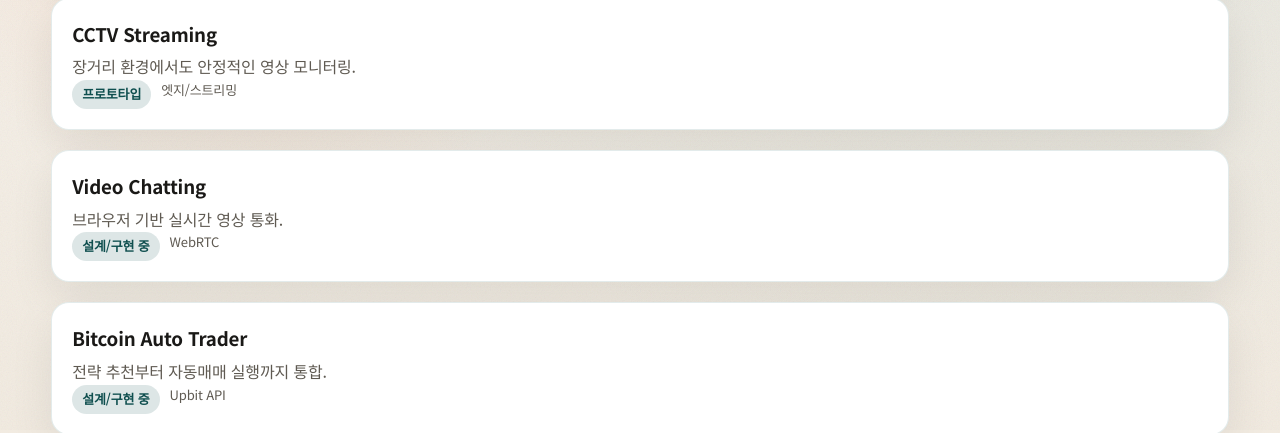
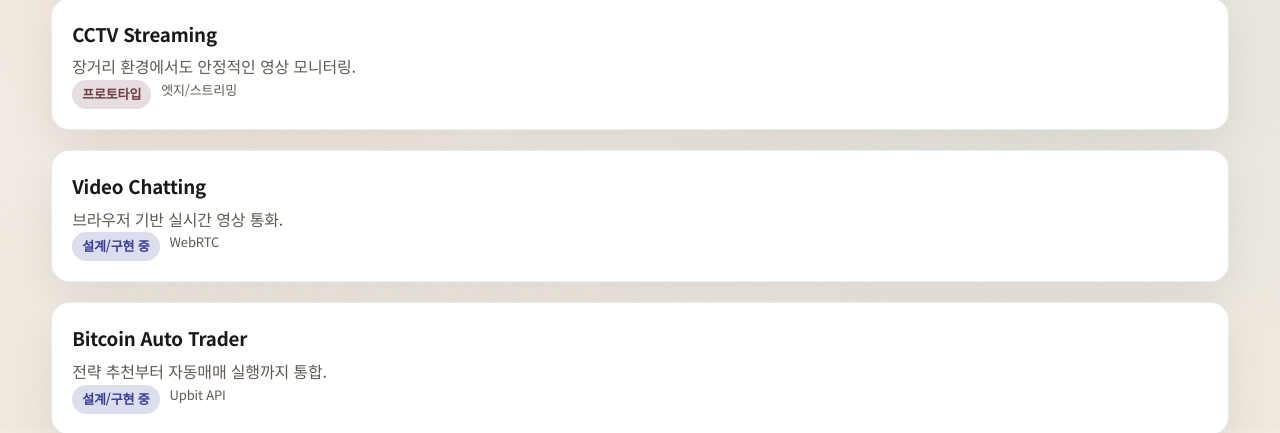
Before and after one commit to YooJuno/YooJuno.github.io, a React (Vite) app: page /web-service in a window 1280 px wide. Shown: the part 370-803 px from the top of the page. Built offline with nearby package versions, Linux system fonts and the light colour scheme.

Commit message:
style: badge 구분 색 추가

```diff
--- a/src/index.css
+++ b/src/index.css
@@ -482,11 +482,24 @@ img {
 }
 
 .badge {
-  background: rgba(30, 91, 89, 0.15);
-  color: var(--accent);
   padding: 4px 10px;
   border-radius: 999px;
   font-weight: 600;
+}
+
+.badge-prototype {
+  background: rgba(91, 30, 43, 0.15);
+  color: rgba(91, 30, 43, 0.85);
+}
+
+.badge-running {
+  background: rgba(30, 91, 89, 0.15);
+  color: #0f4f4f
+}
+
+.badge-dev {
+  background: rgba(25, 32, 133, 0.15);
+  color: rgba(25, 32, 133, 0.85);
 }
 
 .tag-row {
--- a/src/pages/webservice/WebService.jsx
+++ b/src/pages/webservice/WebService.jsx
@@ -23,7 +23,7 @@ function WebService() {
                   사이트 전체 구조와 기능을 문서화한 요약 페이지.
                 </p>
                 <div className="meta-row">
-                  <span className="badge">운영중</span>
+                  <span className="badge badge-running">운영중</span>
                   <span>범위: 전체 사이트</span>
                 </div>
               </div>
@@ -39,7 +39,7 @@ function WebService() {
                 <h3>CCTV Streaming</h3>
                 <p className="summary">장거리 환경에서도 안정적인 영상 모니터링.</p>
                 <div className="meta-row">
-                  <span className="badge">프로토타입</span>
+                  <span className="badge badge-prototype">프로토타입</span>
                   <span>엣지/스트리밍</span>
                 </div>
               </div>
@@ -55,7 +55,7 @@ function WebService() {
                 <h3>Video Chatting</h3>
                 <p className="summary">브라우저 기반 실시간 영상 통화.</p>
                 <div className="meta-row">
-                  <span className="badge">설계/구현 중</span>
+                  <span className="badge badge-dev">설계/구현 중</span>
                   <span>WebRTC</span>
                 </div>
               </div>
@@ -71,7 +71,7 @@ function WebService() {
                 <h3>Bitcoin Auto Trader</h3>
                 <p className="summary">전략 추천부터 자동매매 실행까지 통합.</p>
                 <div className="meta-row">
-                  <span className="badge">설계/구현 중</span>
+                  <span className="badge badge-dev">설계/구현 중</span>
                   <span>Upbit API</span>
                 </div>
               </div>
```
